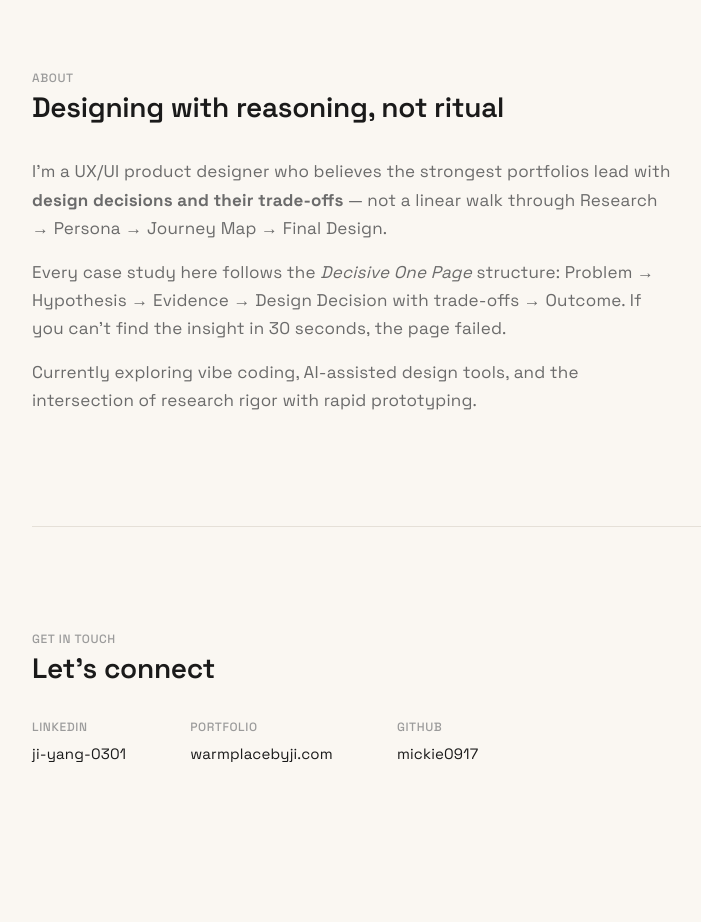
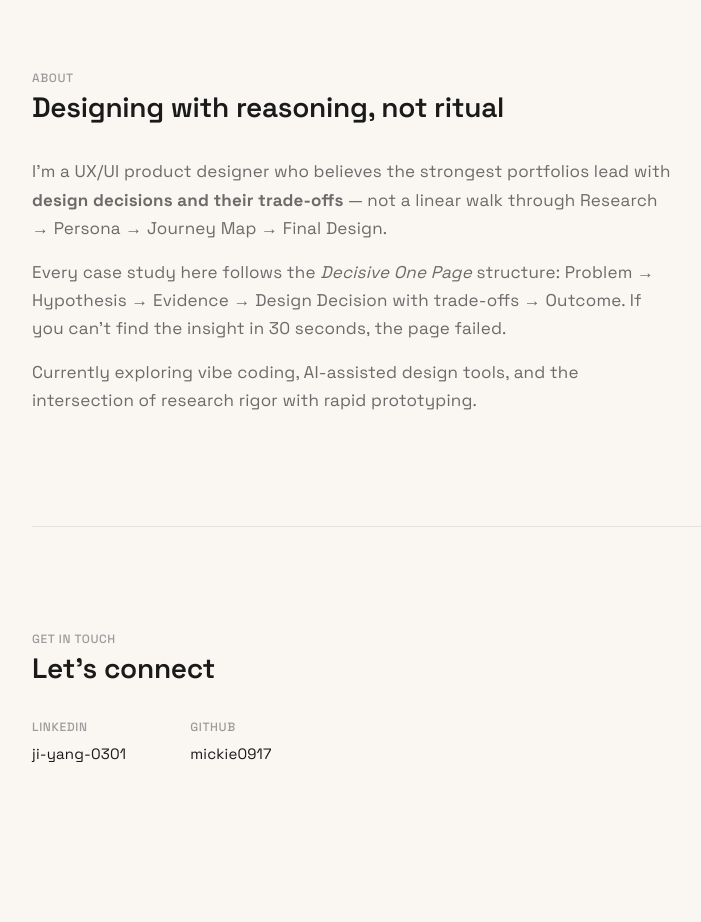
Before and after one commit to mickie0917/Portfolio, a website: page index.html in a window 1280 px wide. Shown: the part 1844-2766 px from the top of the page, without its empty margins (258-959 px from the left). Drawn offline with Linux system fonts and the light colour scheme.

Commit message:
Auto-commit: 2026-04-03 14:38:48

```diff
--- a/index.html
+++ b/index.html
@@ -493,10 +493,6 @@
         <a href="https://linkedin.com/in/ji-yang-0301" target="_blank" rel="noopener">ji-yang-0301</a>
       </div>
       <div class="contact-link">
-        <span class="cl-label">Portfolio</span>
-        <a href="https://warmplacebyji.com" target="_blank" rel="noopener">warmplacebyji.com</a>
-      </div>
-      <div class="contact-link">
         <span class="cl-label">GitHub</span>
         <a href="https://github.com/mickie0917" target="_blank" rel="noopener">mickie0917</a>
       </div>
```
